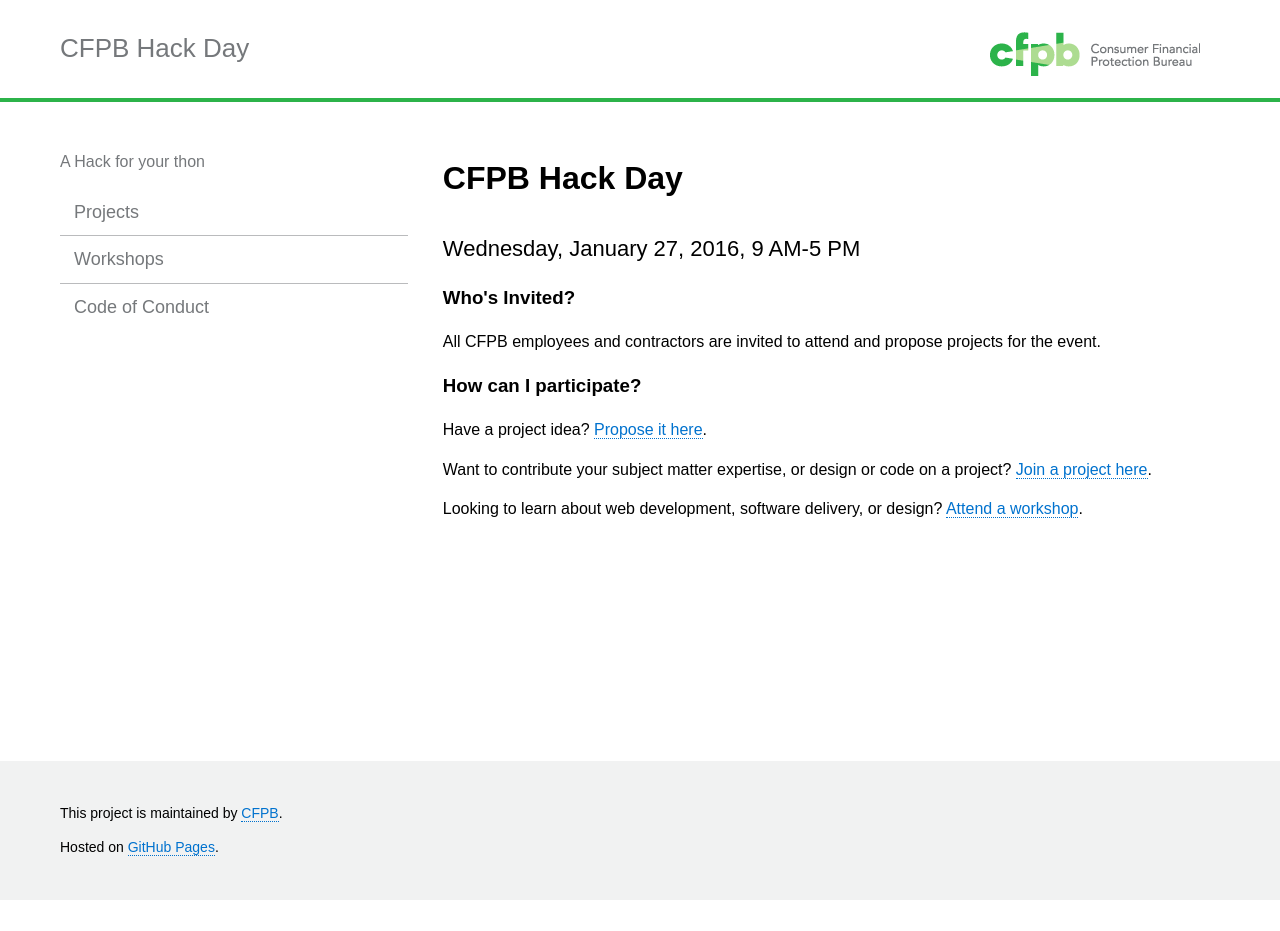
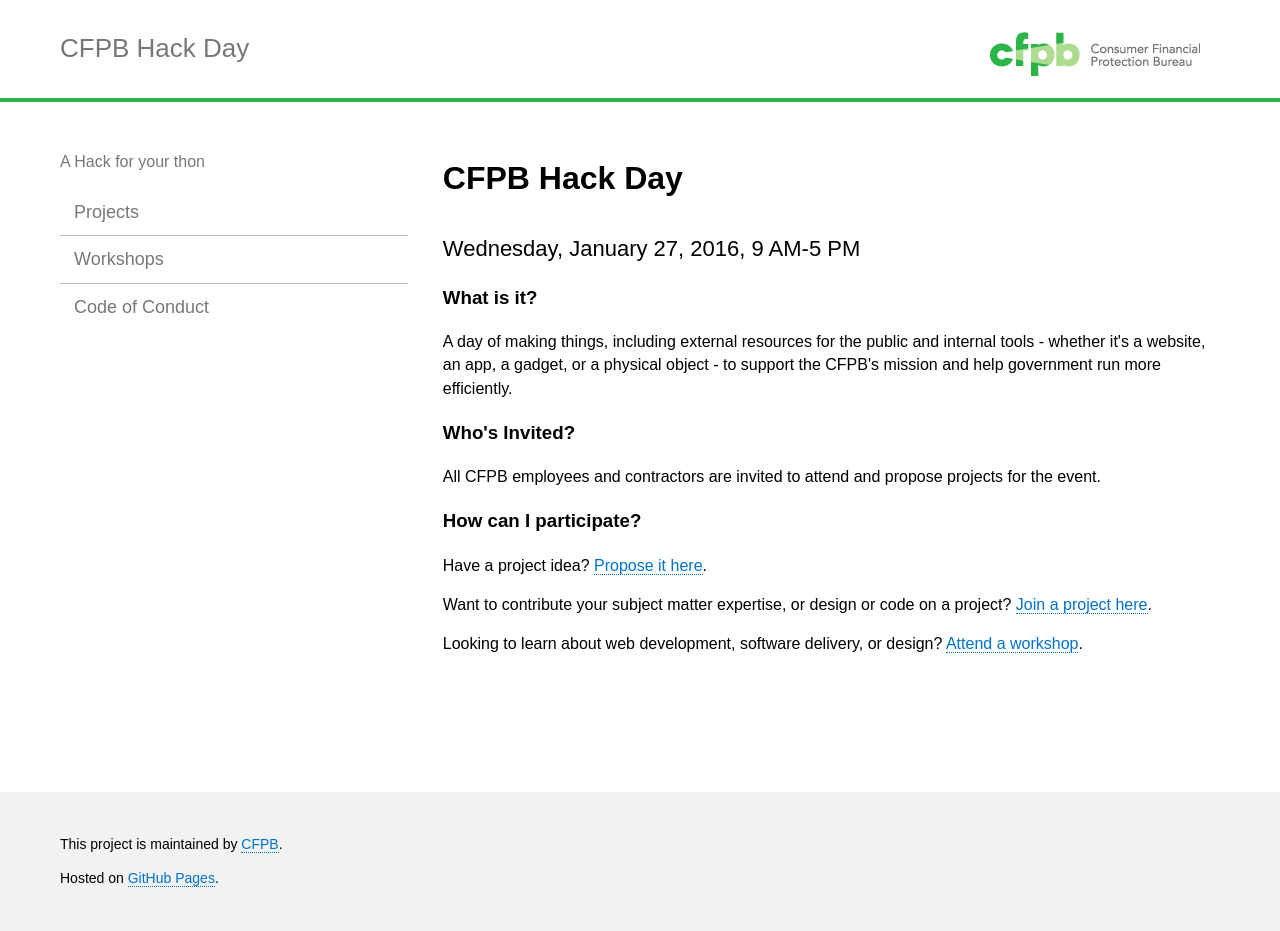
Before and after one commit to cfpb/hackathon, a Jekyll site: the page built from index.html, in a window 1280 px wide. Built offline with Jekyll 4.4.1, drawn with Linux system fonts in a browser that asks for light colours; before the commit the page ends 900 px from its top, so only the background shows below that.

Commit message:
add what it is description

```diff
--- a/index.html
+++ b/index.html
@@ -10,6 +10,9 @@
 
   <h2>Wednesday, January 27, 2016, 9 AM-5 PM</h2>
 
+  <h3>What is it?</h3>
+  <p>A day of making things, including external resources for the public and internal tools - whether it's a website, an app, a gadget, or a physical object - to support the CFPB's mission and help government run more efficiently.</p>
+
   <h3>Who's Invited?</h3>
   <p>All CFPB employees and contractors are invited to attend and propose projects for the event.</p>
 
```
